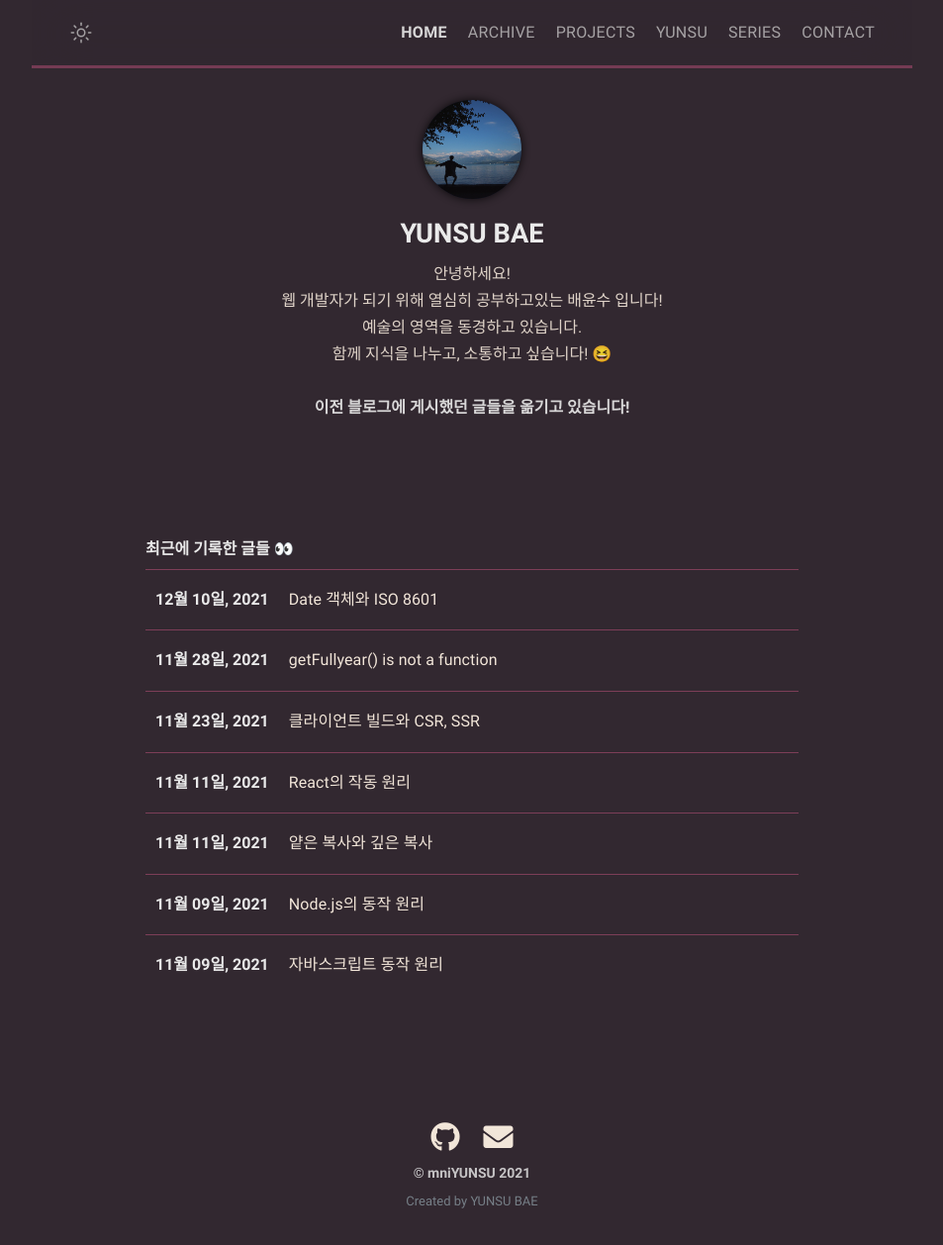
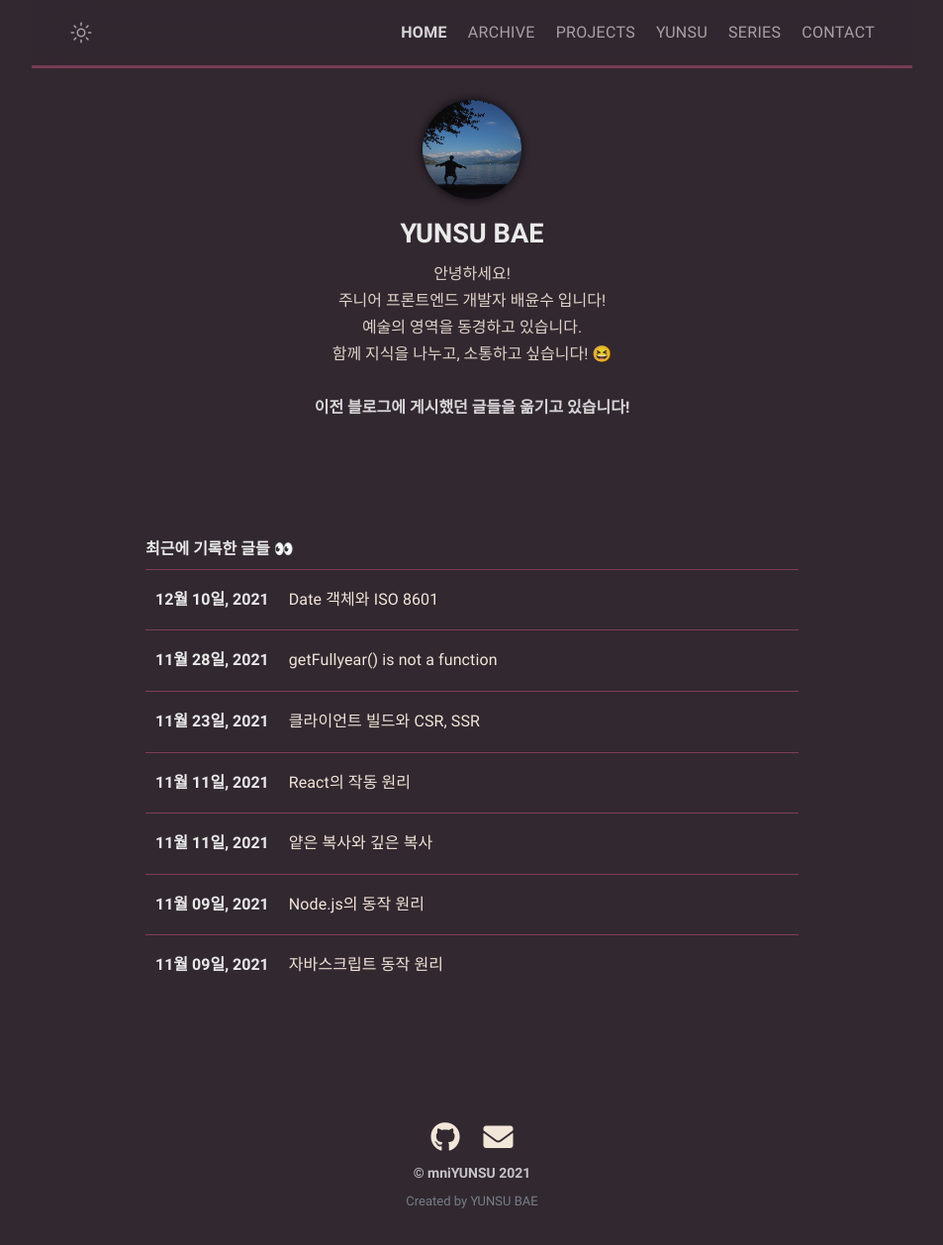
Before and after one commit to mniYUNSU/mniYUNSU.github.io, a Jekyll site: the page built from index.md, in a window 1280 px wide and 1258 px high. Shown: the whole window at 99% size, without its empty margins (163-1116 px from the left). Built offline with Jekyll 4.4.1, drawn with Linux system fonts in a browser that asks for light colours.

Commit message:
about me 수정

```diff
--- a/_config.yml
+++ b/_config.yml
@@ -1,9 +1,8 @@
 # Site settings
 title: YUNSU.LOG # site title
 description: >- # site description
-  웹 개발자가 되기 위해 열심히 공부하고 있는 배윤수 입니다!
+  주니어 프론트엔드 개발자 배윤수 입니다!
   예술의 영역을 동경하고 있습니다.
-  함께 지식을 나누고, 소통하고 싶습니다! 😆
 lang: en-US # default lang
 timezone: Asia/Seoul # set your timezone
 image: assets/img/ogp.png # This image used for Open Graph more info https://ogp.me/
@@ -16,13 +15,13 @@ author:
   bio: >- # tell to the world
     안녕하세요! <br>
 
-    웹 개발자가 되기 위해 열심히 공부하고있는 배윤수 입니다! <br>
+    주니어 프론트엔드 개발자 배윤수 입니다! <br>
     예술의 영역을 동경하고 있습니다. <br>
     함께 지식을 나누고, 소통하고 싶습니다! 😆 <br><br>
     <b>이전 블로그에 게시했던 글들을 옮기고 있습니다!</b>
   biopost: >- # tell to the world
     안녕하세요!
-    웹 개발자가 되기 위해 열심히 공부하고있는 배윤수 입니다!😆 잘 부탁드립니다!
+    주니어 프론트엔드 개발자 배윤수 입니다!😆 잘 부탁드립니다!
   username: YUNSU BAE # general username
   github: mniYUNSU # github username
   # twitter: twitter_username # twitter username
```
